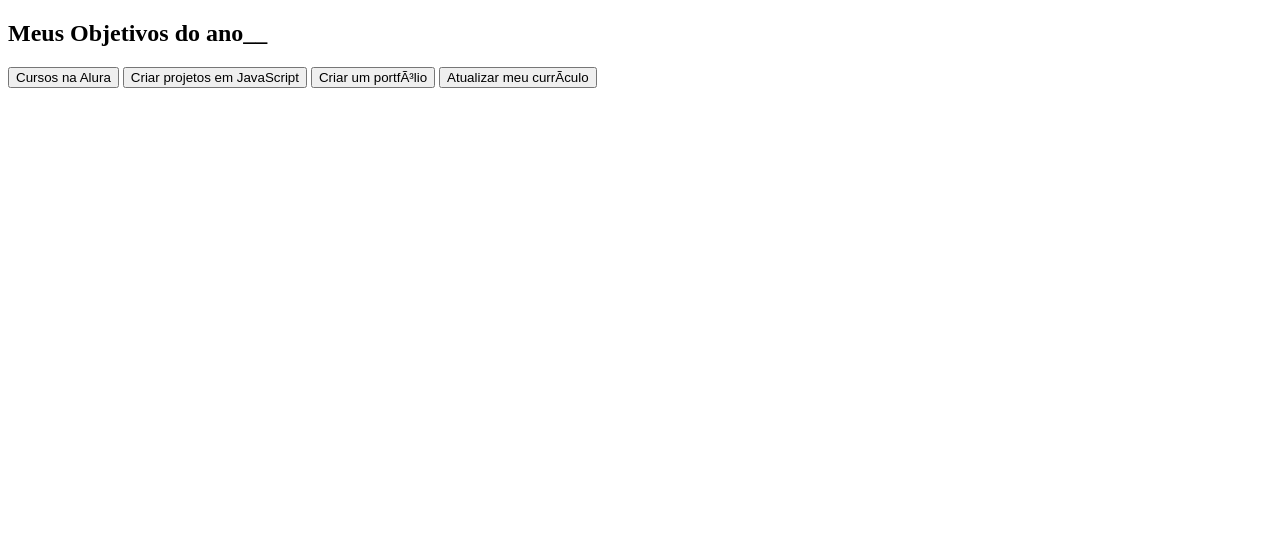
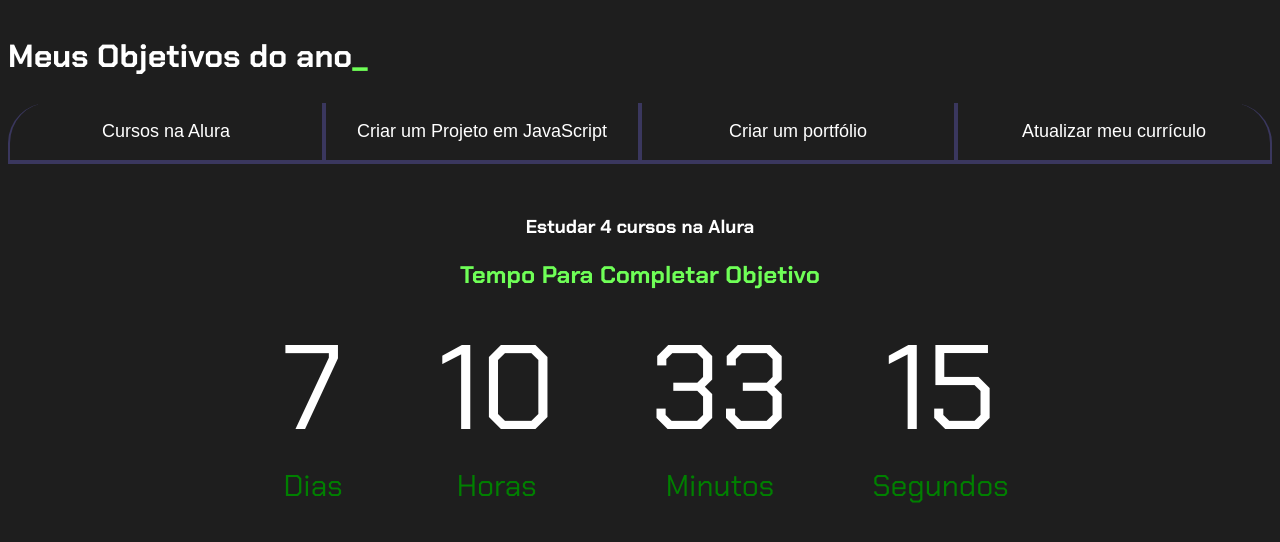
Before and after one commit to hagathagabriele/meus-objetivos-do-ano-2024, a plain HTML site: page index.html in a window 1280 px wide. Drawn offline with Linux system fonts and the light colour scheme; a web font is replaced by a local one.

Commit message:
Add files via upload
término

```diff
--- a/index.html
+++ b/index.html
@@ -1,21 +1,44 @@
 <!DOCTYPE html>
-<html lang=”pt-br”>
+<html lang="en">
 <head>
-<meta charset=”UTF-8”>
-<meta name=”viewport” content=”width=device-width, initial-scale=1.0”>
-
-    <title>Meus objetivos do ano</title>
-    <link rel=”stylesheet” href=”style.css”>
- </head>
-    <body>
-        <section class=”conteudo-principal”></section>
-        <h2 class=”titulo-principal”>Meus Objetivos do ano_<span>_<span></h2>
-        <div class=”botoes”>
-            <button class=”botao ativo”>Cursos na Alura</button>
-            <button class=”botao”>Criar projetos em JavaScript</button>
-            <button class=”botao”>Criar um portfólio</button>
-            <button class=”botao”>Atualizar meu currículo</button>
-       </div>
-       <script src="main.js"></script>
-    </body>
+    <meta charset="UTF-8">
+    <meta http-equiv="X-UA-Compatible" content="IE=edge">
+    <meta name="viewport" content="width=device-width, initial-scale=1.0">
+    <title>Meus Objetivos do Ano</title>
+    <link rel="stylesheet" href="https://fonts.googleapis.com/css2?family=Chakra+Petch:wght@400;700&display=swap">
+    <link rel="stylesheet" href="style.css">
+</head>
+<body>
+    <section class="conteudo-principal"></section>
+    <h2 class="titulo-principal">Meus Objetivos do ano<span>_</span></h2>
+    <div class="botoes">
+        <button class="botao" onclick="ativarBotao(this)">Cursos na Alura</button>
+        <button class="botao" onclick="ativarBotao(this)">Criar um Projeto em JavaScript</button>
+        <button class="botao" onclick="ativarBotao(this)">Criar um portfólio</button>
+        <button class="botao" onclick="ativarBotao(this)">Atualizar meu currículo</button>
+    </div>
+    <div class="contador">
+        <h3>Estudar 4 cursos na Alura</h3>
+        <h2>Tempo Para Completar Objetivo</h2>
+        <div id="timer">
+            <div class="tempo">
+                <div class="numero" id="dias">00</div>
+                <div class="palavra">Dias</div>
+            </div>
+            <div class="tempo">
+                <div class="numero" id="horas">00</div>
+                <div class="palavra">Horas</div>
+            </div>
+            <div class="tempo">
+                <div class="numero" id="minutos">00</div>
+                <div class="palavra">Minutos</div>
+            </div>
+            <div class="tempo">
+                <div class="numero" id="segundos">00</div>
+                <div class="palavra">Segundos</div>
+            </div>
+        </div>
+    </div>
+    <script src="main.js"></script>
+</body>
 </html>
--- a/main.js
+++ b/main.js
@@ -1,3 +1,58 @@
-const botoes =
-document.querySelectorAll(".botao");
-console.log(botoes)
+function ativarBotao(botao) {
+    // Verificar se o botão está ativado
+    var estaAtivo = botao.classList.contains("ativo");
+
+    // Desativar todos os botões
+    var botoes = document.querySelectorAll(".botao");
+    for (var i = 0; i < botoes.length; i++) {
+        botoes[i].classList.remove("ativo");
+    }
+
+    // Ativar o botão apenas se não estiver ativado
+    if (!estaAtivo) {
+        botao.classList.add("ativo");
+    }
+  }
+  // Definir a data-alvo (sete dias a partir da data atual)
+  var dataAlvo = new Date();
+  dataAlvo.setDate(dataAlvo.getDate() + 7);
+  dataAlvo.setHours(23);
+  dataAlvo.setMinutes(59);
+  dataAlvo.setSeconds(59);
+  dataAlvo = dataAlvo.getTime();
+
+  // Atualizar o contador a cada segundo
+  var intervalo = setInterval(function() {
+      // Obter a data e hora atuais
+      var agora = new Date().getTime();
+
+      // Calcular a diferença entre a data-alvo e a data atual
+      var diferenca = dataAlvo - agora;
+
+      // Calcular dias, horas, minutos e segundos restantes
+      var dias = Math.floor(diferenca / (1000 * 60 * 60 * 24));
+      var horas = Math.floor((diferenca % (1000 * 60 * 60 * 24)) / (1000 * 60 * 60));
+      var minutos = Math.floor((diferenca % (1000 * 60 * 60)) / (1000 * 60));
+      var segundos = Math.floor((diferenca % (1000 * 60)) / 1000);
+
+      // Exibir o contador na página
+      document.getElementById("dias").innerHTML = formatarTempo(dias);
+      document.getElementById("horas").innerHTML = formatarTempo(horas);
+      document.getElementById("minutos").innerHTML = formatarTempo(minutos);
+      document.getElementById("segundos").innerHTML = formatarTempo(segundos);
+
+      // Se a contagem regressiva terminar, exibir uma mensagem
+      if (diferenca < 0) {
+          clearInterval(intervalo);
+          document.getElementById("timer").innerHTML = "EXPIRADO";
+      }
+  }, 1000); // Atualizar a cada segundo
+
+  // Função para formatar o tempo (adicionar zero à esquerda, se necessário)
+  function formatarTempo(tempo) {
+      return tempo < 10 ? "0" + tempo : tempo;
+  }
+  // Função para formatar o tempo (remover zero à esquerda, se necessário)
+  function formatarTempo(tempo) {
+    return tempo < 10 ? tempo.toString() : tempo;
+  }
--- a/style.css
+++ b/style.css
@@ -1,20 +1,19 @@
-@import url(‘https://fonts.googleapis.com/css2?family=Chakra+Petch:wght@400;700&display=swap‘);
+@import url('https://fonts.googleapis.com/css2?family=Chakra+Petch;wght@400;700&diplay=swap');
 :root {
     --cor-de-fundo: #1E1E1E;
     --verde: #6FFF57;
     --branco: #FFFFFF;
-    --botao-ativo: #3A375E;
-    --botao-inativo: rgba(58, 55, 94, 0.5);
+    --botao-ativo: #3a375e;
+    --botao-inativo: rgba(58, 55, 94, 0,5);
     --texto-fundo: rgba(58, 55, 94, 0.3);
 }
-
 body {
-        background-color: var(--cor-de-fundo);
+    background: var(--cor-de-fundo);
     color: var(--branco);
-        font-family: ‘Chakra Petch’, sans-serif;
+    font-family: 'Chakra Petch', sans-serif;
 }
-
- .conteudo-principal { display: flex;
+.conteudo-principal {
+    display: flex;
     flex-direction: column;
     justify-content: center;
     align-items: center;
@@ -26,10 +25,9 @@
     width: 100%;
     font-size: 32px;
     }
-
 .titulo-principal span {
-        color: var(--verde); }
-
+    color: var(--verde);
+    }
 .botao { font-family: «Crakra Petch», sans-serif;
     background-color: var(--botao-inativo);
     color: var(--branco); display: flex;
@@ -43,21 +41,46 @@
     border-right: 2px solid var(--botao-ativo);
     border-top: none;
     }
-
     .botoes { display: block;
     }
-        @media screen and (min-width: 768px) { .botoes {
-            display: flex;
+    @media screen and (min-width: 768px) { .botoes { display: flex;
     }
     }
-
     .botao:first-child { border-radius: 40px 0 0 0;
     }
-
     .botao:last-child { border-radius: 0 40px 0 0;
     }
-
-.ativo{
+    .botao.ativo{
         background-color: var(--botao-ativo);
         border-bottom: 4px solid var(--verde);
         }
+        .contador {
+            text-align: center;
+        }
+
+    #timer {
+        font-size: 60px;
+        }
+
+    .tempo {
+        display: inline-block;
+        margin: 0 20px;
+        }
+
+    .numero {
+        color: white; /* Cor dos números */
+        font-size: 120px; /* Tamanho da fonte para os números */
+        margin: 0 20px; /* Espaçamento à esquerda e à direita dos números */
+        }
+
+    .palavra {
+        color: green; /* Cor das palavras */
+        font-size: 30px; /* Tamanho da fonte para as palavras */
+        }
+    .contador h2 {
+        color: #6FFF57; /* Cor do título "Tempo Para Completar Objetivo" */
+        margin-bottom: 20px; /* Adiciona espaço abaixo do h2 */
+        }
+    .contador h3 {
+        margin-top: 50px; /* Adiciona espaço acima do h3 */
+}
```
Lines whose indentation alone changed are shown as unchanged.
